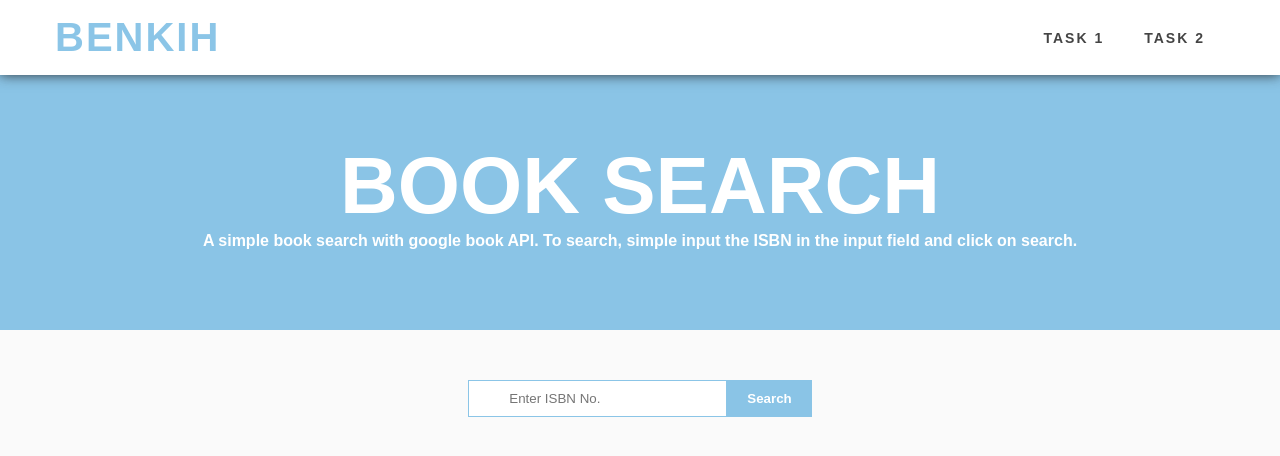
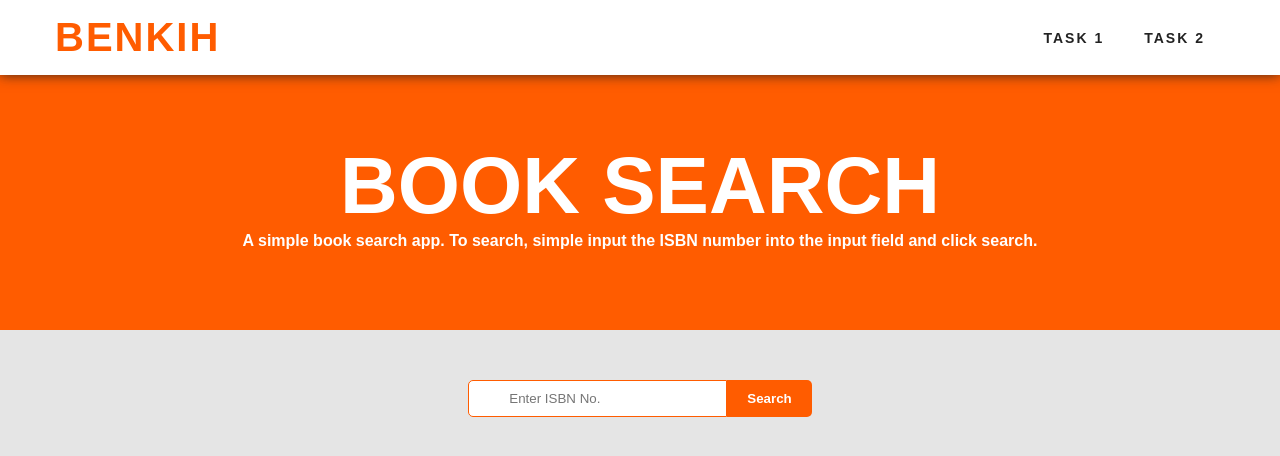
Before and after one commit to peterihimire/frontend-developer-1-task-2, a React (Create React App) app: page / in a window 1280 px wide. Shown: the top 456 px of the page. Built offline with nearby package versions, Linux system fonts and the light colour scheme.

Commit message:
Modified the color

```diff
--- a/src/App.css
+++ b/src/App.css
@@ -1,10 +1,10 @@
 :root {
   font-size: 62.5%;
-  --primaryColor: #73b9e2d3;
-  --darkGrey: #808080;
+  /* --primaryColor: #73b9e2d3; */
+ /* --darkGrey: #808080;
   --mainGrey: #fafafa;
   --mainWhite: #ffffff;
-  --mainBlack: #444444;
+  --mainBlack: #444444; */
   --mainTransition: all 0.5s linear;
   --largeFont: 8rem;
   --mediumFont: 6rem;
@@ -13,6 +13,17 @@
   --lineHeight: 1.3;
   --lightShadow: 2px 5px 3px 0px rgba(0, 0, 0, 0.5);
   --darkShodow: 4px 10px 5px 0px rgba(0, 0, 0, 0.5);
+
+  --primaryColor: #ff5c00;
+  --vasitiBlack: #25201d;
+  --mainGrey: #e5e5e5;
+  --darkGreen: #049a01;
+  --lightGreen: #f0ffee;
+  --darkGrey: #494949;
+  --mainWhite: #fff;
+  --mainBlack: #222;
+  --darkBlue: #0d019a;
+  --lightBlue: #eef8ff;
 }
 
 * {
@@ -93,15 +104,14 @@ body {
   font-weight: bold;
   text-align: left;
 }
-.mobile-nav-header{
+.mobile-nav-header {
   background-color: var(--primaryColor);
 }
-.mobile-nav-header h4{
+.mobile-nav-header h4 {
   font-size: var(--smallFont);
   text-align: center;
   padding: 4rem 0;
   color: var(--mainWhite);
-
 }
 .mobile-nav-overlay {
   position: fixed;
@@ -199,12 +209,11 @@ body {
   transform: scale(1);
 }
 @media screen and (min-width: 768px) {
-  .mobile-nav-header h4{
+  .mobile-nav-header h4 {
     font-size: var(--mediumFont);
     text-align: center;
     padding: 4rem 0;
     color: var(--mainWhite);
-
   }
 }
 
@@ -327,6 +336,7 @@ form {
 input[type="text"] {
   padding: 1rem 4rem;
   border: solid 1px var(--primaryColor);
+  border-radius: .5rem 0 0 .5rem;
 }
 button {
   padding: 1rem 2rem;
@@ -335,6 +345,7 @@ button {
   color: var(--mainWhite);
   text-transform: capitalize;
   font-weight: 700;
+  border-radius: 0 .5rem  .5rem 0;
 }
 
 /***** End of Search *****/
@@ -350,6 +361,28 @@ button {
 .book-info {
   padding: 1rem;
   text-align: center;
+}
+.book-info h4{
+  color: var(--vasitiBlack);
+}
+.book-info h6{
+  text-transform: uppercase;
+  color: var(--primaryColor);
+  margin: .2rem 0;
+}
+.author{
+  color: var(--darkBlue);
+  background-color: var(--lightBlue);
+  padding: .2rem;
+  /* line-height: var(--lineHeight); */
+  text-transform: capitalize;
+}
+
+.published{
+  color: var(--darkGreen);
+  background-color: var(--lightGreen);
+  padding: .2rem;
+  text-transform: capitalize;
 }
 
 /***** End of Book *****/
--- a/src/components/Banner.js
+++ b/src/components/Banner.js
@@ -8,8 +8,8 @@ function Banner() {
           <div className="banner-container">
             <h1>BOOK SEARCH</h1>
             <p>
-              A simple book search with google book API. To search, simple input
-              the ISBN in the input field and click on search.{" "}
+              A simple book search app. To search, simple input
+              the ISBN number into the input field and click  search.{" "}
             </p>
           </div>
         </div>
--- a/src/components/Book.js
+++ b/src/components/Book.js
@@ -8,11 +8,14 @@ const Book = (props) => {
       <div className="img-container">
         <img src={bookCover} alt="book" />
       </div>
-      <div className='book-info'>
+      <div className="book-info">
         <h4>{props.singleBook.title}</h4>
-        <h6>Author(s) :<span>{props.singleBook.authors}</span>  </h6>
-        <h6>Published :<span>{props.singleBook.publishedDate}</span> </h6>
-
+        <h6>
+          Author(s) :<span className='author'>{props.singleBook.authors}</span>{" "}
+        </h6>
+        <h6>
+          Published :<span className='published'>{props.singleBook.publishedDate}</span>{" "}
+        </h6>
       </div>
     </article>
   );
```
